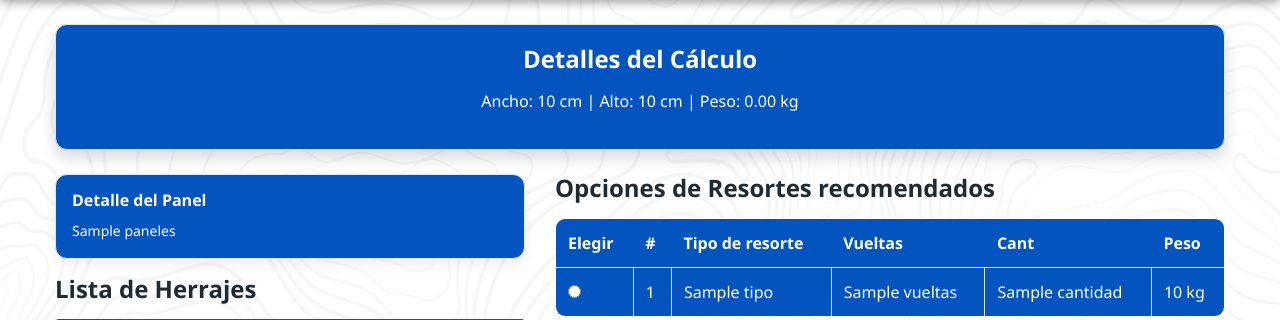
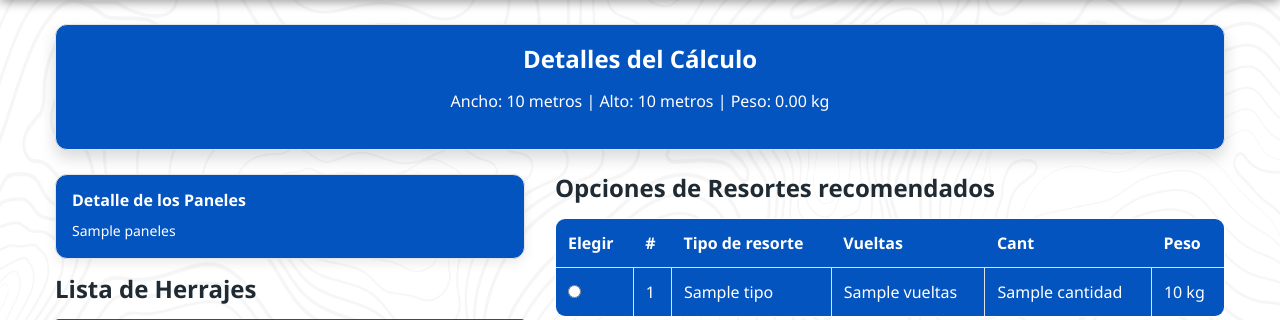
Before and after one commit to spazidevps/herrajesapiv2, a Flask app: template templates/resultado_herrajes.html in a window 1280 px wide. Shown: the part 61-381 px from the top of the page. Run offline with Flask 3, Linux system fonts and the light colour scheme; the template is opened without the code that fills it: most values are stand-ins (such as "Sample title", 1, 10 or a date in 2020); some libraries are stand-ins or nearby versions.

Commit message:
Update resultado_herrajes.html

```diff
--- a/templates/resultado_herrajes.html
+++ b/templates/resultado_herrajes.html
@@ -359,8 +359,8 @@
         <div class="card-body">
             <h4>Detalles del Cálculo</h4>
             <p>
-                Ancho: {{ ancho }} cm |
-                Alto: {{ alto }} cm |
+                Ancho: {{ ancho }} metros |
+                Alto: {{ alto }} metros |
                 Peso: {{ "%.2f"|format(peso_confirmacion) }} kg
             </p>
         </div>
@@ -378,7 +378,7 @@
             <!-- <div class="card mb-3"> -->
             <div class="card mb-3 card-panel">
                 <div class="card-body p-3">
-                    <h6 style="font-weight:600; margin-bottom:10px;">Detalle del Panel</h6>
+                    <h6 style="font-weight:600; margin-bottom:10px;">Detalle de los Paneles</h6>
                     <!-- <div id="detallesPanel" style="font-size:14px; color:#6c757d;"></div> -->
                      <div id="detallesPanel" style="font-size:14px; color:#ffffff;"></div>
                 </div>
```
